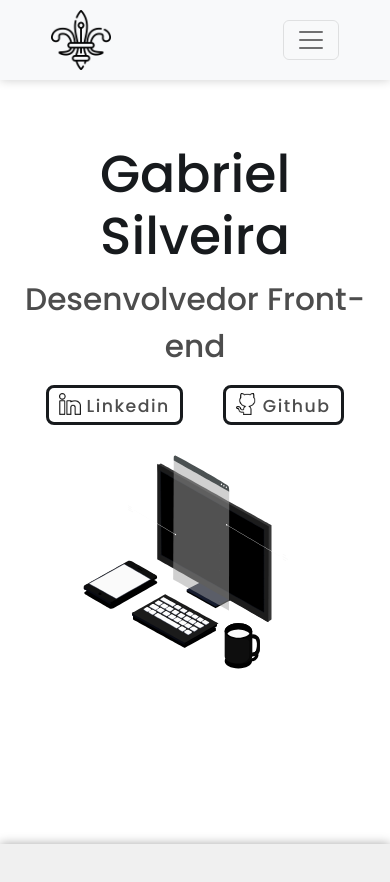
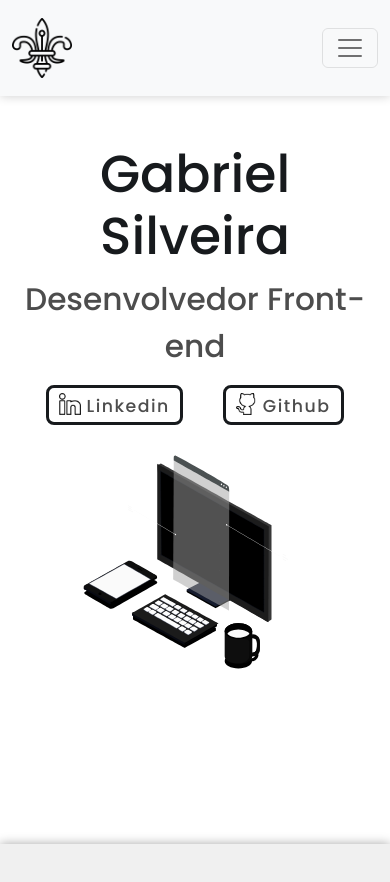
Before and after one commit to akyua/Portfolio, a React (Create React App) app: page / in a window 390 px wide. Shown: the top 882 px of the page. Built offline with nearby package versions, Linux system fonts and the light colour scheme.

Commit message:
Adjust responsive and centralize navbar

```diff
--- a/src/components/Header/Navbar.css
+++ b/src/components/Header/Navbar.css
@@ -2,7 +2,7 @@
   background-color: rgba(41, 35, 35, 0.664);
   font-size: 18.5714285714px;
   box-shadow: 0 0 10px rgba(0, 0, 0, 0.2);
-  padding: 0 10%;
+  justify-content: center;
 }
 .navbar img {
   width: 60px;
--- a/src/components/Header/Navbar.scss
+++ b/src/components/Header/Navbar.scss
@@ -4,7 +4,7 @@
     background-color: rgba(41, 35, 35, 0.664);
     font-size: calc($font-size / 1.4);
     box-shadow: 0 0 10px rgba(0,0,0,.20);
-    padding: 0 10%;
+    justify-content: center;
     img {
         width: 60px;
     }
--- a/src/components/Projects/Projects.css
+++ b/src/components/Projects/Projects.css
@@ -98,7 +98,7 @@
 }
 @media (max-width: 820px) {
   #projects .projects-container .project-individual {
-    width: 420px;
+    width: 380px;
     height: auto;
     display: flex;
     flex-direction: column;
@@ -107,9 +107,10 @@
     text-align: center;
   }
   #projects .projects-container .project-individual .project-image a img {
-    width: 380px;
+    width: 320px;
     -o-object-fit: fill;
        object-fit: fill;
+    height: 200px;
   }
   #projects .projects-container .project-individual .project-info {
     height: auto;
--- a/src/components/Projects/Projects.scss
+++ b/src/components/Projects/Projects.scss
@@ -110,7 +110,7 @@
     #projects{
         .projects-container{
             .project-individual{
-                width: 420px;
+                width: 380px;
                 height: auto;
                 display: flex;
                 flex-direction: column;
@@ -120,8 +120,9 @@
                 .project-image{
                     a{
                         img{
-                            width: 380px;
+                            width: 320px;
                             object-fit: fill;
+                            height: 200px;
                         }
                     }
                 }
```
Also changed, not shown: 2 other files (tests, documents, lock files or other folders).
